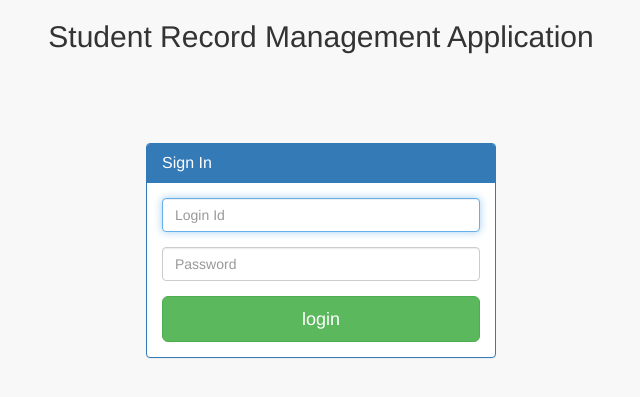
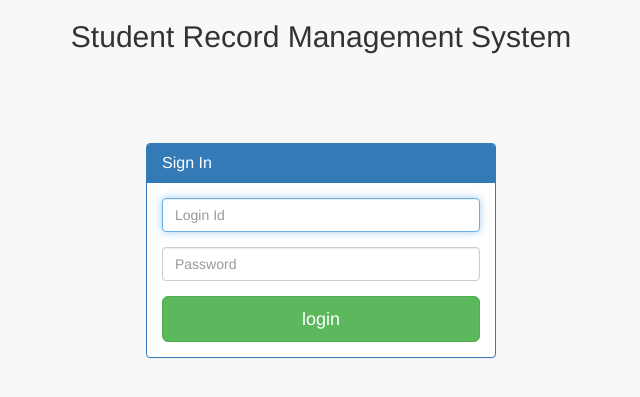
Before and after one commit to masterArSuKa/phpdevopssec, a PHP site: page /pages/login.php in a window 1280 px wide. Shown: the top 397 px of the page, without its empty margins (319-959 px from the left). Run offline with PHP 8.4, Linux system fonts and the light colour scheme; some libraries are stand-ins or nearby versions.

Commit message:
latest changes 2

```diff
--- a/pages/login.php
+++ b/pages/login.php
@@ -44,7 +44,7 @@ if(isset($_POST['submit'])){
 </head>
 
 <body>
- <h2 align="center">Student Record Management Application</h2>
+ <h2 align="center">Student Record Management System</h2>
     <div class="container">
         <br><br><br><br>
 
```
